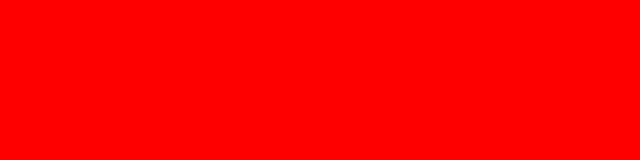
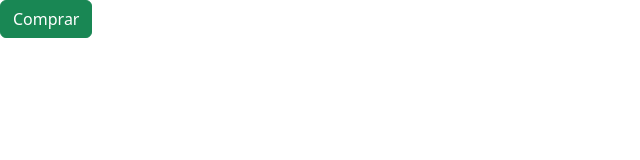
Before and after one commit to Ginodev24/meeti, a website: page index.html in a window 1280 px wide. Shown: the whole page, without its empty margins (0-640 px from the left). Drawn offline with Linux system fonts and the light colour scheme.

Commit message:
Importando bootstrap desde SASS

```diff
--- a/index.html
+++ b/index.html
@@ -14,5 +14,7 @@
 </head>
 <body>
 
+    <a class="btn btn-success" href="">Comprar</a>
+    <script src="js/bootstrap.bundle.min.js"></script>
 </body>
 </html>
--- /dev/null
+++ b/src/scss/_custom.scss
@@ -0,0 +1 @@
+@import '../../node_modules/bootstrap/scss/bootstrap.scss'
--- a/src/scss/style.scss
+++ b/src/scss/style.scss
@@ -1,5 +1 @@
-$color: red;
-
-body{
-    background-color: $color;
-}
+@use 'custom';
```
Also changed, not shown: build/css/style.css, 1 other file.
